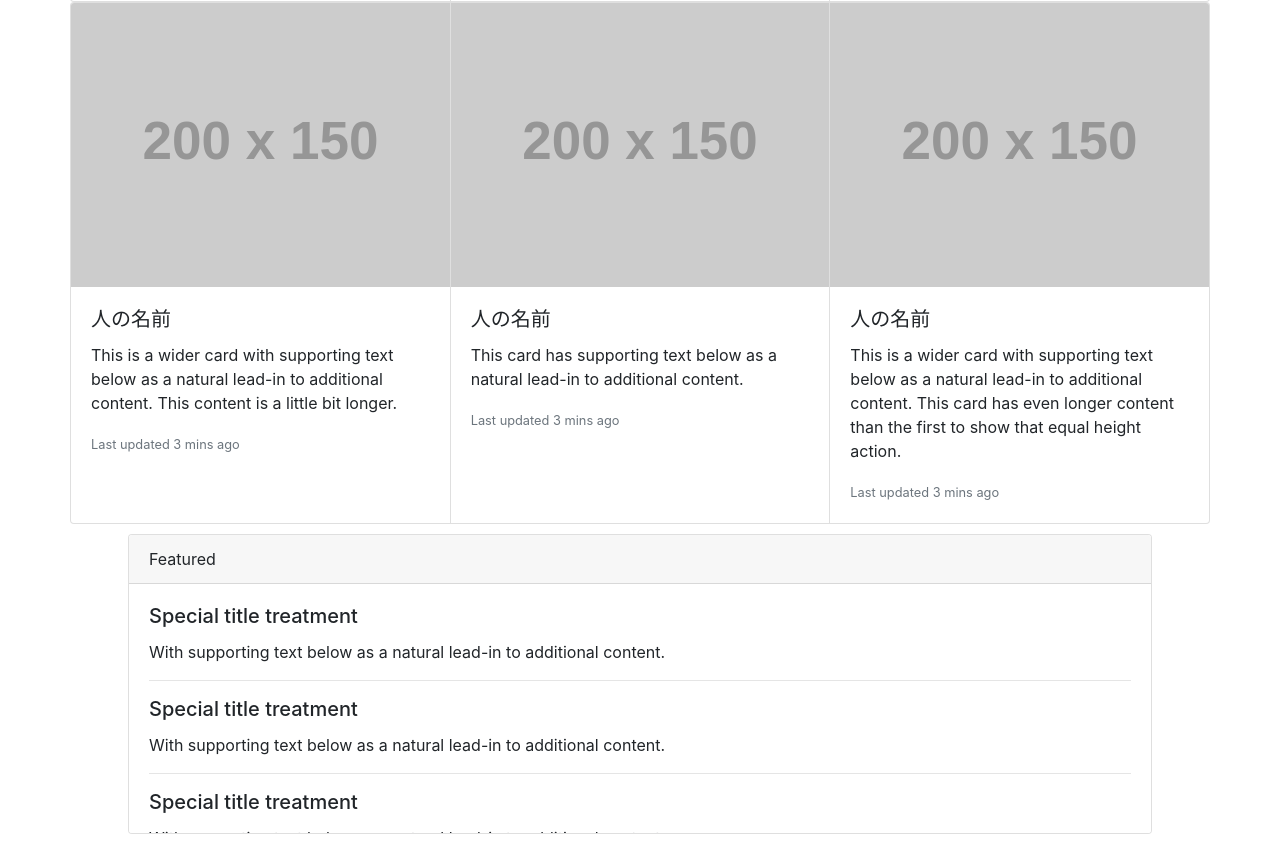
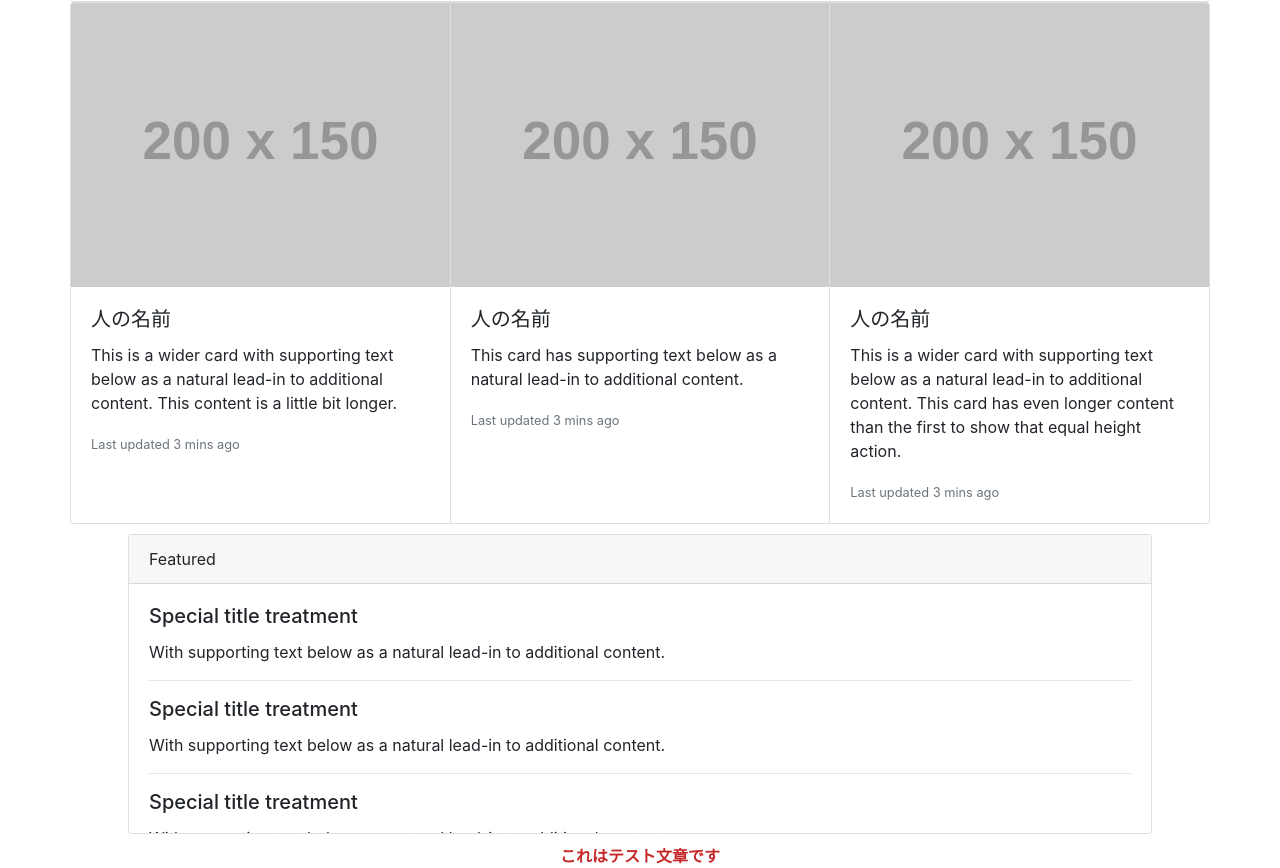
Before and after one commit to yyt-159/zemi-HP, a plain HTML site: page index.html in a window 1280 px wide. Shown: the part 1116-1984 px from the top of the page. Before the commit the page ends 1960 px from the top, so only its background shows below. Drawn offline with nearby package versions, Linux system fonts and the light colour scheme; placeholder pictures from the web are drawn by us.

Commit message:
added class karebu-edit

```diff
--- a/index.html
+++ b/index.html
@@ -150,6 +150,10 @@
   </div>
 </div>
 
+<div class="karebu-edit">
+  これはテスト文章です
+</div>
+
 
 
   <!-- JS, Popper.js, and jQuery -->
--- a/style.css
+++ b/style.css
@@ -33,3 +33,9 @@
 .box p{
  white-space:nowrap;
 }
+
+.karebu-edit{
+  color: #c52929;
+  font-weight: bold;
+  text-align: center;
+}
```
